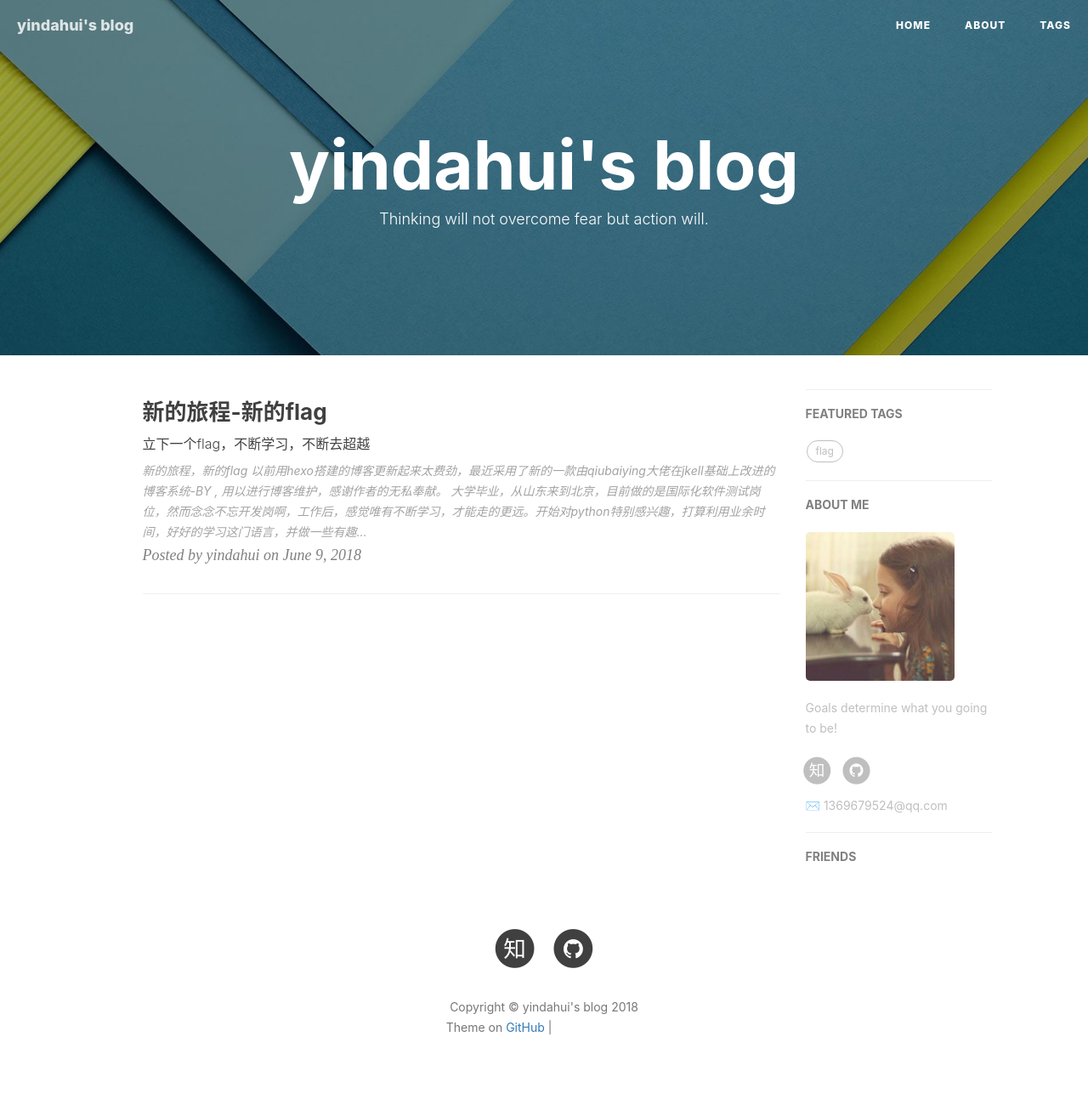
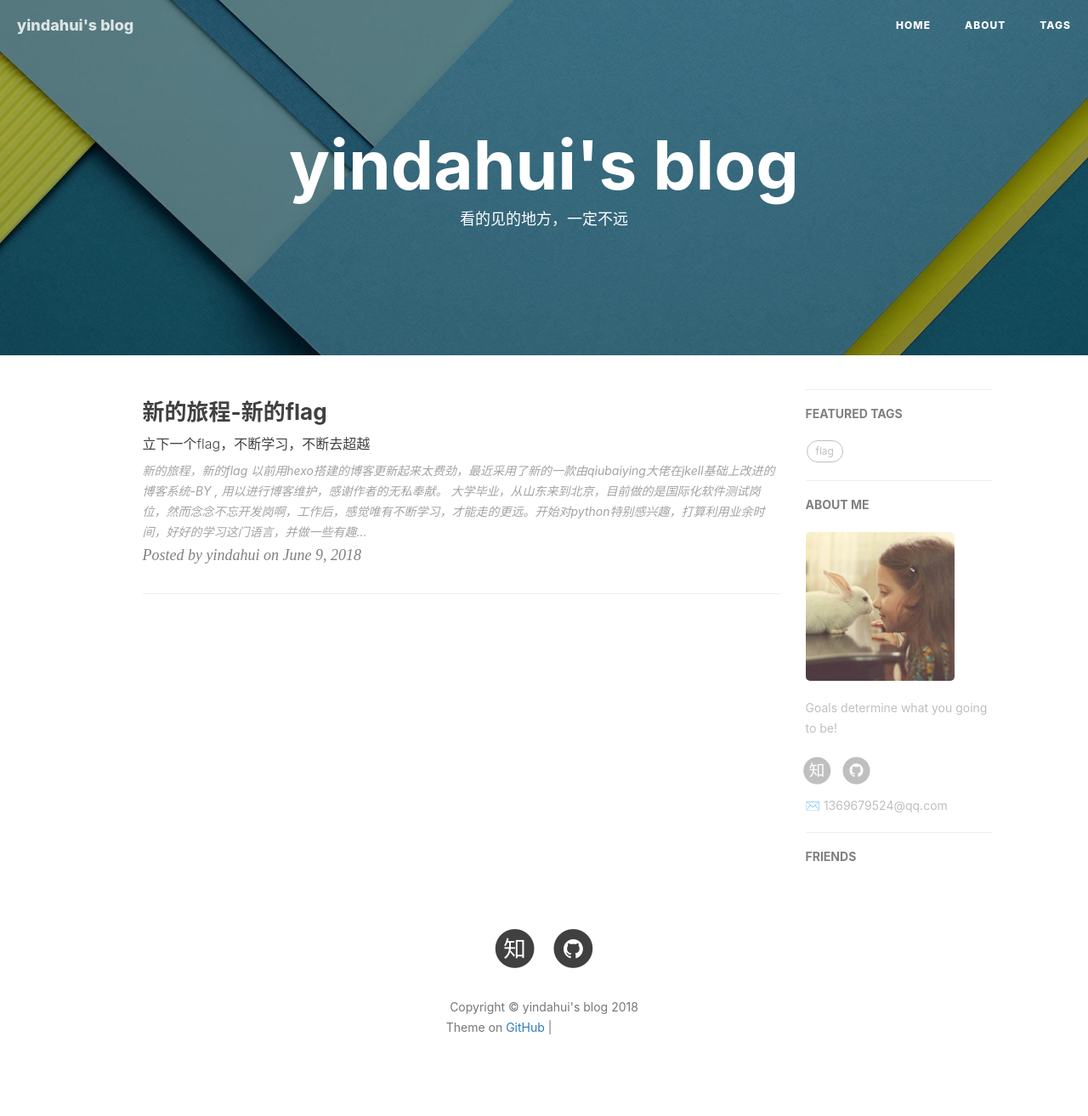
Before and after one commit to yindahui/yindahui.github.io, a Jekyll site: the page built from index.html, in a window 1280 px wide. Shown: the whole page at 85% size. Built offline with Jekyll 4.4.1, drawn with Linux system fonts in a browser that asks for light colours; nearby versions of some CDN libraries; the list of posts is cut into pages by our own code; comment, search, counter and statistics services are not loaded; grey boxes are pictures that could not be loaded.

Commit message:
add new description

```diff
--- a/index.html
+++ b/index.html
@@ -1,6 +1,6 @@
 ---
 layout: page
-description: "Thinking will not overcome fear but action will."
+description: "看的见的地方，一定不远"
 ---
 
 {% for post in paginator.posts %}
```
